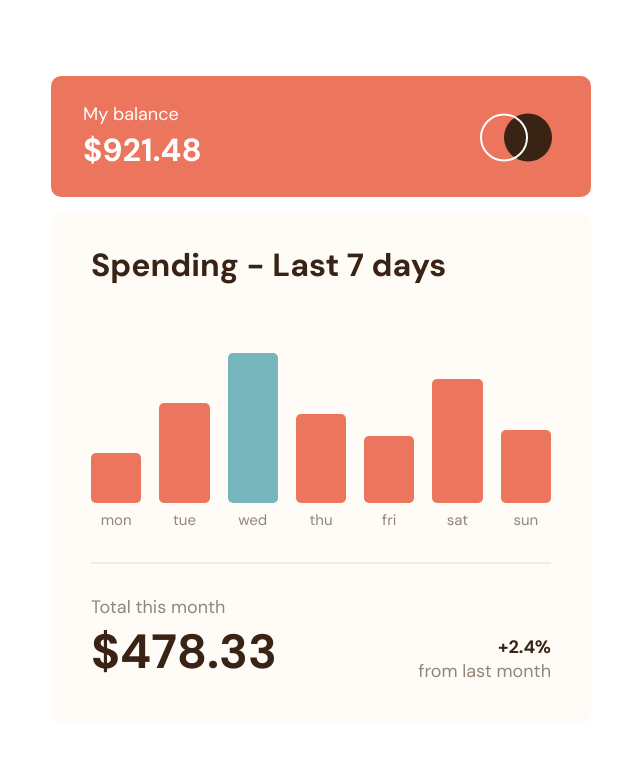
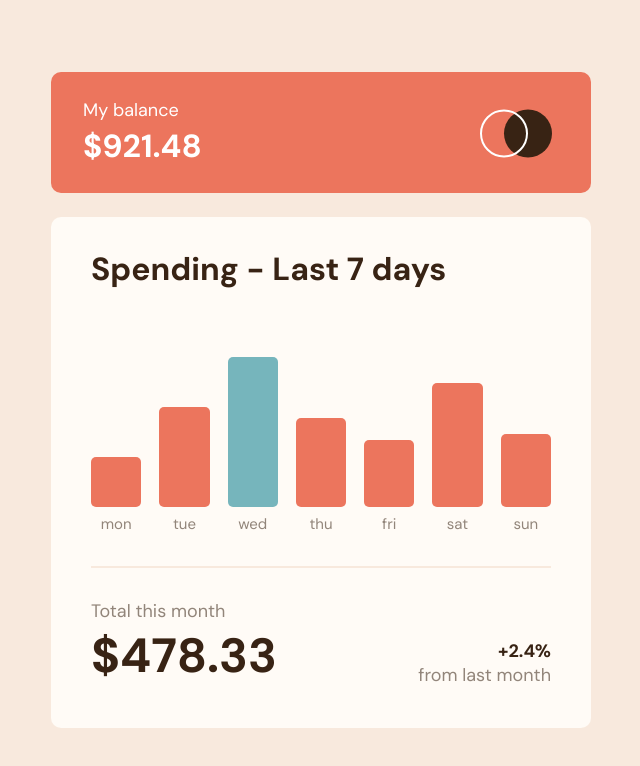
Before and after one commit to gigakhrz/Expenses-chart-component, a React (Vite) app: page / in a window 1280 px wide. Shown: the top 766 px of the page, without its empty margins (319-959 px from the left). Built offline with nearby package versions, Linux system fonts and the light colour scheme.

Commit message:
update and finish

```diff
--- a/src/App.tsx
+++ b/src/App.tsx
@@ -23,4 +23,8 @@ const MainContainer = styled.div`
   align-items: center;
   justify-content: center;
   gap: 16px;
+  background-color: #f8e9dd;
+  @media (min-width: 1024px) {
+    gap: 24px;
+  }
 `;
--- a/src/components/CreateChart.tsx
+++ b/src/components/CreateChart.tsx
@@ -17,7 +17,7 @@ const CreateChart = (props: CreateChartProps): JSX.Element => {
         className="column"
       >
         <div className="hoverAmount">
-          <h5>{props.rowData[props.index]?.amount}</h5>
+          <h5>{props.rowData[props.index]?.amount}$</h5>
         </div>
       </Column>
       <p>{props.rowData[props.index]?.day}</p>
```
